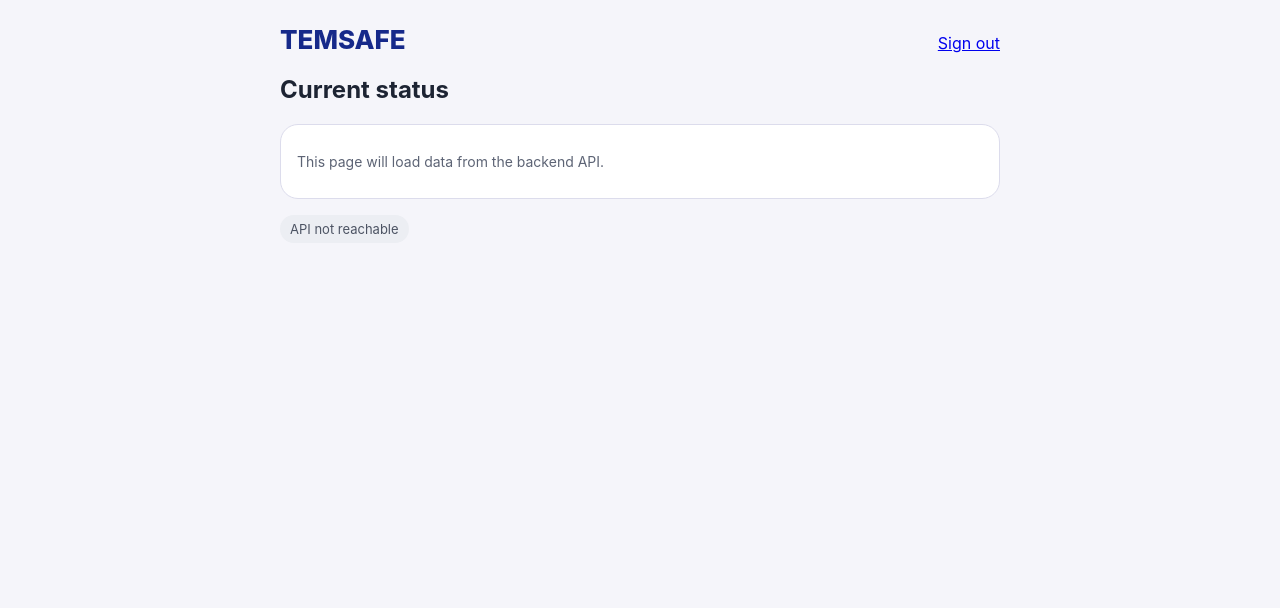
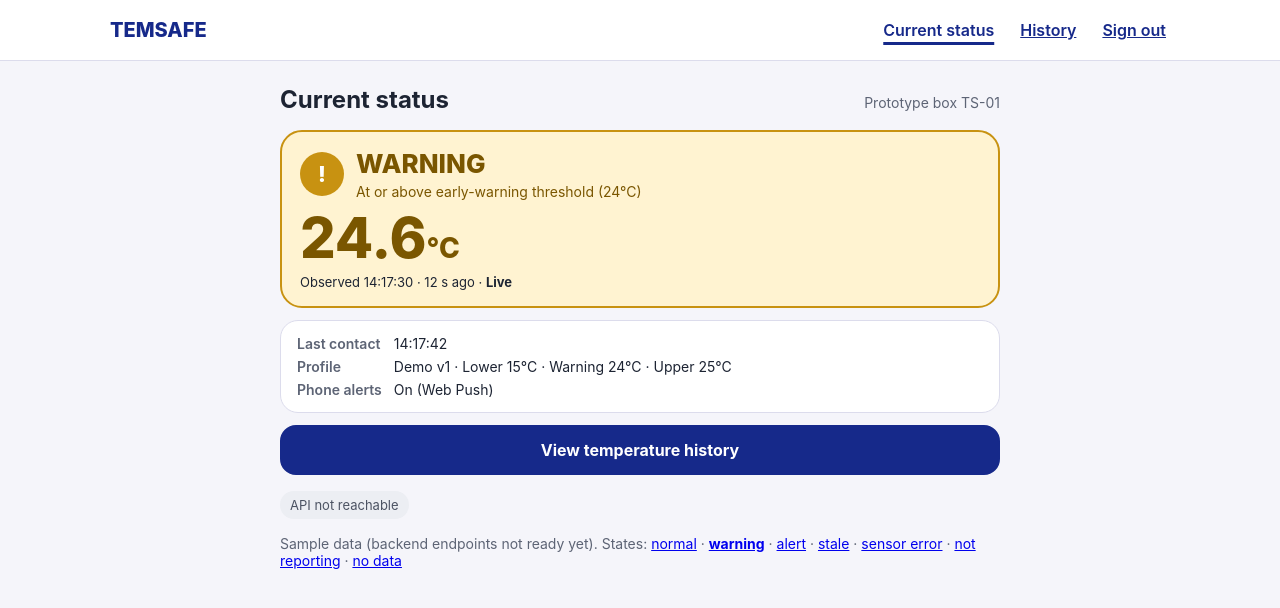
Before and after one commit to nikitsya/TempSafe, a plain HTML site: page frontend/pages/dashboard.html in a window 1280 px wide. Drawn offline with Linux system fonts and the light colour scheme; no server answers.

Commit message:
Build initial dashboard layout with sample data

```diff
--- a/frontend/pages/dashboard.html
+++ b/frontend/pages/dashboard.html
@@ -1,24 +1,36 @@
 <!doctype html>
 <html lang="en">
 <head>
-    <meta charset="utf-8">
-    <meta content="width=device-width, initial-scale=1" name="viewport">
-    <title>Current status – TEMSAFE</title>
-    <link href="../css/main.css" rel="stylesheet">
+  <meta charset="utf-8">
+  <meta name="viewport" content="width=device-width, initial-scale=1">
+  <title>Current status – TEMSAFE</title>
+  <link rel="stylesheet" href="../css/main.css">
 </head>
 <body>
+<header class="site-header">
+  <nav class="nav" aria-label="Main">
+    <span class="brand">TEMSAFE</span>
+    <a href="dashboard.html" aria-current="page">Current status</a>
+    <a href="history.html">History</a>
+    <a href="../index.html">Sign out</a>
+  </nav>
+</header>
 <main>
-    <div class="top">
-        <h1 class="brand">TEMSAFE</h1>
-        <a href="../index.html">Sign out</a>
-    </div>
-    <h2>Current status</h2>
-    <section class="card" id="content">
-        <p class="muted">This page will load data from the backend API.</p>
-    </section>
-    <p><span class="api-status down" id="api-status" role="status">Checking API…</span></p>
+  <div class="top">
+    <h1 class="page-title">Current status</h1>
+    <span class="muted">Prototype box TS-01</span>
+  </div>
+
+  <div id="dashboard"></div>
+
+  <a class="btn" href="history.html">View temperature history</a>
+
+  <p><span id="api-status" class="api-status down" role="status">Checking API…</span></p>
+  <p class="muted">Sample data (backend endpoints not ready yet). States: <span id="sample-states"></span></p>
 </main>
 <script src="../js/api.js"></script>
 <script src="../js/main.js"></script>
+<script src="../js/sample-data.js"></script>
+<script src="../js/dashboard.js"></script>
 </body>
 </html>
```
